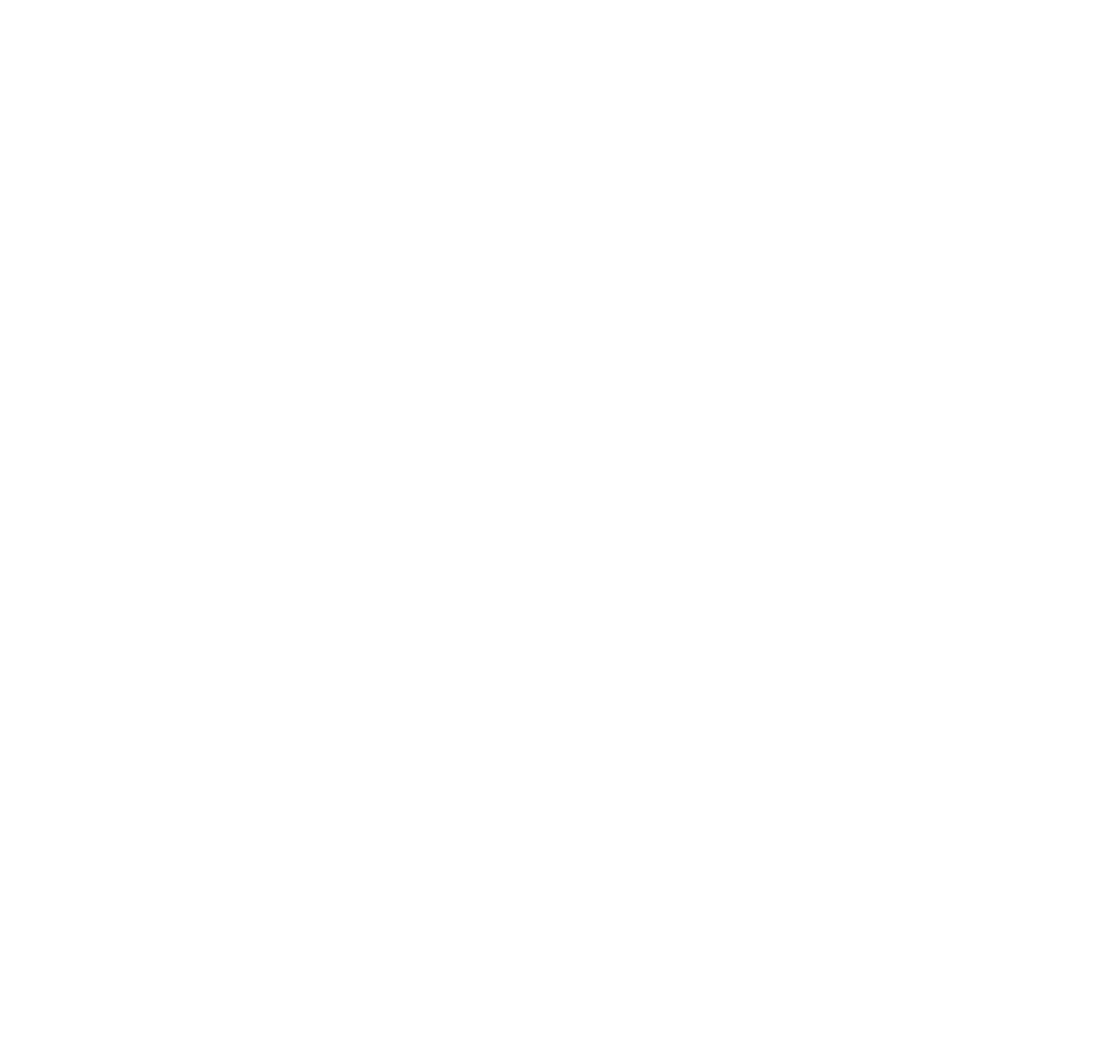
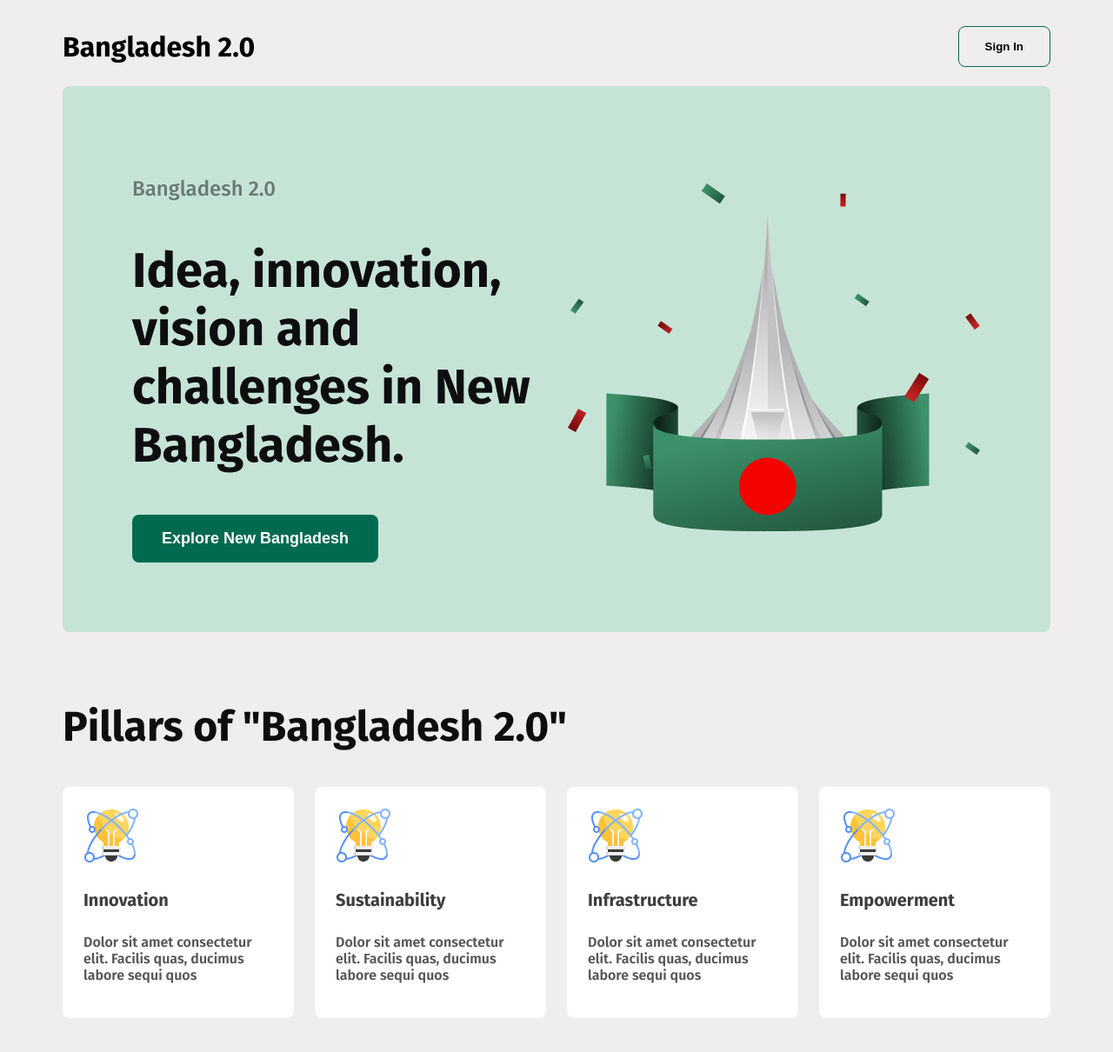
Before and after one commit to JahidHasan2025/Assignment-1, a plain HTML site: page index.html in a window 1280 px wide. Shown: the whole page at 87% size. Before the commit the page ends 800 px from the top, so only its background shows below. Drawn offline with Linux system fonts and the light colour scheme; files that its build step writes are made by us from their sources.

Commit message:
added the first part

```diff
--- a/index.html
+++ b/index.html
@@ -1,11 +1,61 @@
 <!DOCTYPE html>
 <html lang="en">
-<head>
-    <meta charset="UTF-8">
-    <meta name="viewport" content="width=device-width, initial-scale=1.0">
-    <title>Bangladesh 2.0</title>
-</head>
-<body>
+  <head>
+    <meta charset="UTF-8" />
+    <meta name="viewport" content="width=device-width, initial-scale=1.0" />
+    <title>BD-2.0</title>
+    <link rel="stylesheet" href="./css/style.css" />
+    <link rel="shortcut icon" href="./assets//bd-2.0.jpeg" type="image/x-icon" />
+  </head>
+  <body>
+    <!-- navbar -->
+    <nav>
+      <div>
+        <h1>Bangladesh 2.0</h1>
+      </div>
+      <div>
+        <button>Sign In</button>
+      </div>
+    </nav>
 
-</body>
+    <!-- heading -->
+    <header>
+      <div>
+        <p>Bangladesh 2.0</p>
+        <h2>Idea, innovation, vision and challenges in New Bangladesh.</h2>
+        <button>Explore New Bangladesh</button>
+      </div>
+      <div>
+        <img src="./assets/hero.png" alt="bd-2.0" />
+      </div>
+    </header>
+
+    <!-- Pillars of "Bangladesh 2.0" start hear -->
+    <section class="pillars-of-bangladesh">
+      <h2>Pillars of "Bangladesh 2.0"</h2>
+
+      <div style="display: grid; grid-template-columns: repeat(4, 1fr); gap: 24px">
+        <div class="pillars-card">
+          <img src="./assets/card-icon.png" alt="card-icon" />
+          <h4>Innovation</h4>
+          <p>Dolor sit amet consectetur elit. Facilis quas, ducimus labore sequi quos</p>
+        </div>
+        <div class="pillars-card">
+          <img src="./assets/card-icon.png" alt="card-icon" />
+          <h4>Sustainability</h4>
+          <p>Dolor sit amet consectetur elit. Facilis quas, ducimus labore sequi quos</p>
+        </div>
+        <div class="pillars-card">
+          <img src="./assets/card-icon.png" alt="card-icon" />
+          <h4>Infrastructure</h4>
+          <p>Dolor sit amet consectetur elit. Facilis quas, ducimus labore sequi quos</p>
+        </div>
+        <div class="pillars-card">
+          <img src="./assets/card-icon.png" alt="card-icon" />
+          <h4>Empowerment</h4>
+          <p>Dolor sit amet consectetur elit. Facilis quas, ducimus labore sequi quos</p>
+        </div>
+      </div>
+    </section>
+  </body>
 </html>
--- a/style.css
+++ b/style.css
@@ -0,0 +1,103 @@
+/* Font family url */
+@import url('https://fonts.googleapis.com/css2?family=Fira+Sans:ital,wght@0,100;0,200;0,300;0,400;0,500;0,600;0,700;0,800;0,900;1,100;1,200;1,300;1,400;1,500;1,600;1,700;1,800;1,900&display=swap');
+
+:root {
+    --shade-of-gray: #c6e4d6;
+    --text-dark: #0e0e0e;
+    --text-dark-2: #0e0e0ecc;
+    --text-dark-3: #0e0e0eb3;
+    --btn-color: #006a50;
+}
+
+html {
+    font-family: "Fira Sans", serif;
+    width: 90%;
+    margin: 0 auto;
+    background: rgb(240, 237, 237);
+}
+
+/* navbar */
+nav {
+    display: flex;
+    align-items: center;
+    justify-content: space-between;
+}
+
+nav h1 {
+    font-size: 32px;
+    font-weight: bold;
+}
+
+nav button {
+    box-sizing: border-box;
+    border: 1px solid rgb(0, 106, 80);
+    border-radius: 8px;
+    padding: 15px 30px 15px 30px;
+    background: none;
+    font-weight: 600;
+    cursor: pointer;
+}
+
+/* Header start */
+header {
+    display: flex;
+    align-items: center;
+    justify-content: space-between;
+    background-color: var(--shade-of-gray);
+    padding: 80px;
+    border-radius: 8px;
+    gap: 20px;
+}
+
+header p {
+    font-size: 24px;
+    font-weight: 500;
+    color: rgba(14, 14, 14, 0.5);
+}
+
+header h2 {
+    font-size: 56px;
+    font-weight: 700;
+    color: var(--text-dark);
+}
+
+header button {
+    border-radius: 8px;
+    background: var(--btn-color);
+    padding: 17px 34px 17px 34px;
+    font-size: 18px;
+    font-weight: 600;
+    border: none;
+    color: white;
+    cursor: pointer;
+}
+
+/* Pillars of "Bangladesh 2.0" start hear */
+.pillars-of-bangladesh {
+    margin-top: 80px;
+    margin-bottom: 80px;
+}
+
+.pillars-of-bangladesh h2 {
+    font-size: 48px;
+    font-weight: 700;
+    color: var(--text-dark);
+}
+
+.pillars-card {
+    padding: 24px;
+    background: white;
+    border-radius: 8px;
+}
+
+.pillars-card h4 {
+    font-weight: 700;
+    font-size: 20px;
+    color: var(--text-dark-2);
+}
+
+.pillars-card p {
+    font-weight: 600;
+    font-size: 16px;
+    color: var(--text-dark-3);
+}
```
